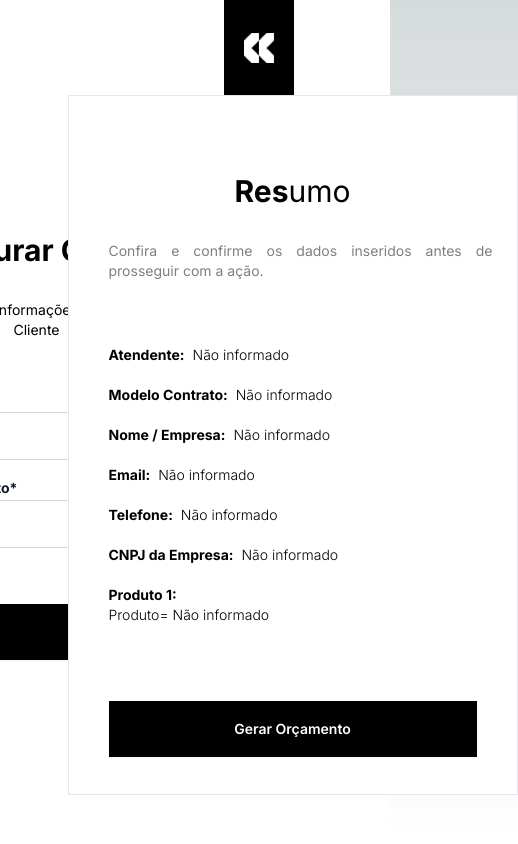
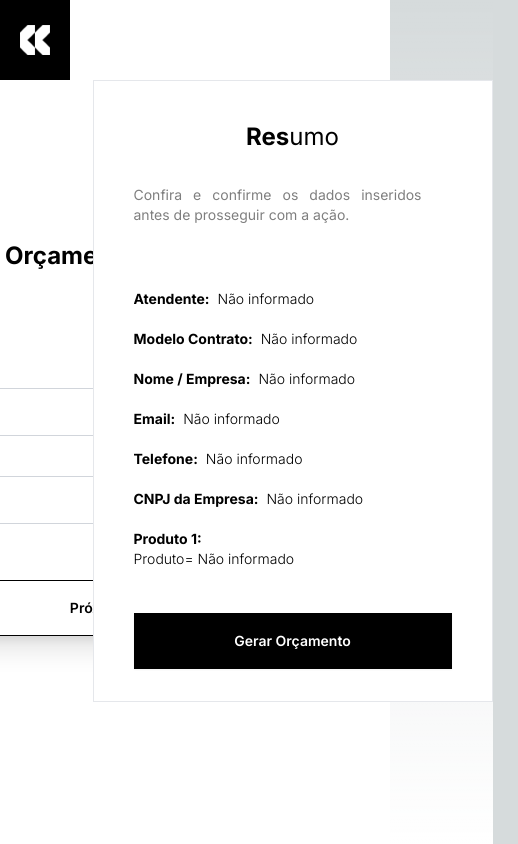
Before and after one commit to joaosilva25/CeltaSystem-Or-amento, a Next.js app: page /area in a window 390 px wide. Shown: the whole page, 518 px wide, since content can reach past the window. Built offline with nearby package versions, Linux system fonts and the light colour scheme; sample sign-in values are in the browser's storage.

Commit message:
feat:new visual adjusts and responsive

```diff
--- a/package.json
+++ b/package.json
@@ -14,6 +14,8 @@
     "@mui/icons-material": "^6.3.1",
     "@mui/lab": "^6.0.0-beta.22",
     "@mui/material": "^6.3.1",
+    "@react-spring/web": "^9.7.5",
+    "motion": "^11.17.0",
     "next": "14.2.3",
     "next-auth": "^4.24.11",
     "react": "^18",
--- a/src/app/area/page.tsx
+++ b/src/app/area/page.tsx
@@ -23,7 +23,7 @@ export default function Area() {
     <main className="bg-white h-screen grid grid-rows-[auto,1fr] grid-cols-2 w-full">
       {/* Header */}
       <header className="col-span-2 p-0">
-        <div className="h-[95px] w-[70px] bg-black p-0 relative left-56 flex items-center justify-center">
+        <div className="h-[80px] w-[70px] bg-black p-0 flex items-center justify-center">
           <Image
             src="/CC_Negativo.png"
             width={30}
--- a/src/app/login/page.tsx
+++ b/src/app/login/page.tsx
@@ -24,7 +24,7 @@ export default function Login() {
     <main className="bg-white h-screen grid grid-rows-[auto,1fr] grid-cols-2 w-full">
       {/* Header */}
       <header className="col-span-2 p-0">
-        <div className="h-[95px] w-[70px] bg-black p-0 relative left-56 flex items-center justify-center">
+        <div className="h-[95px] w-[70px] bg-black p-0 flex items-center justify-center">
           <Image
             src="/CC_Negativo.png"
             width={30}
@@ -33,34 +33,35 @@ export default function Login() {
           />
         </div>
       </header>
-      <div className="h-full flex font-bold justify-center">
-        <div className="flex flex-col gap-6  w-1/2 mt-32">
+      <div className="h-full flex font-bold justify-center items-center">
+        <div className="flex flex-col gap-6 w-1/2">
           <div className="">
-            <h1 className="text-7xl">
+            <h1 className="text-8xl lg:text-[45px]">
               Bem <span className="font-light">Vindo</span>
             </h1>
-            <h5 className="text-justify opacity-50 mt-6">
-              Sistema de Geração de Orçamentos. Organização, Padronização e
-              Controle sobre Propostas
+            <h5 className="text-justify opacity-60 mt-6 text-sm font-light">
+              Sistema de Orçamentos: Organização, Padronização e Controle de
+              Propostas
             </h5>
           </div>
           <div className="mt-10">
-            <label>Código Acesso*</label>
+            <label className="lg:text-sm">Código Acesso*</label>
             <input
               placeholder="Username"
               value={accessCode}
               onChange={(e) => setAcessCode(e.target.value)}
-              className="h-20 block w-full mt-3 bg-transparent px-3 py-1.5 text-base text-gray-900 outline outline-1 -outline-offset-1 outline-gray-300 placeholder:text-gray-400 focus:outline focus:outline-2 focus:-outline-offset-2  sm:text-sm/6"
+              className="lg:h-12 block w-full mt-3 bg-transparent px-3 py-1.5 text-base text-gray-900 outline outline-1 -outline-offset-1 outline-gray-300 placeholder:text-gray-400 focus:outline focus:outline-2 focus:-outline-offset-2  sm:text-sm/6"
             ></input>
           </div>
           <button
             onClick={acessLogin}
-            className="h-20 flex w-full justify-center text-md items-center bg-black px-3 py-1.5 font-semibold text-white shadow-sm hover:bg-black focus-visible:outline mt-8"
+            className="h-12 flex w-full shadow-xl relative top-4
+justify-center  items-center bg-transparent border border-black px-3 py-1.5 text-sm/6 font-semibold text-black hover:bg-black hover:text-white focus-visible:outline"
           >
             Acessar
           </button>
-          <p className="text-center text-red-500">{accessError}</p>
-          <h5 className="text-center mt-8 text-md">
+          <p className="text-center text-red-500 text-sm">{accessError}</p>
+          <h5 className="text-center mt-8 text-md lg:text-sm">
             <span className="font-light">Acesso somente de</span> usuários
             autorizados
           </h5>
@@ -70,8 +71,8 @@ export default function Login() {
         <div className="h-full flex w-3/4 bg-black items-center justify-center">
           <Image
             src="/CC_lockup_1_Negativo.png"
-            width={300}
-            height={300}
+            width={250}
+            height={250}
             alt="Descrição da imagem significativa"
           />
         </div>
--- a/src/components/Resume.tsx
+++ b/src/components/Resume.tsx
@@ -6,6 +6,7 @@ import LoadingButton from "@mui/lab/LoadingButton";
 import SaveIcon from "@mui/icons-material/Save";
 import { AiOutlineLoading } from "react-icons/ai";
 import { OrbitProgress } from "react-loading-indicators";
+import { motion } from "motion/react";
 
 export default function Resume() {
   const context = useContext(MyContext);
@@ -43,22 +44,22 @@ export default function Resume() {
   }
 
   return (
-    <div className="flex items-center flex-col ">
+    <div className="flex items-center flex-col lg:justify-center">
       {showAlert.show && (
         <Alert
           severity={showAlert.severity}
-          className="flex relative bottom-4 w-[450px] mt-10"
+          className="flex relative bottom-4 w-[450px]"
           onClose={closeAlert}
         >
           {showAlert.text}
         </Alert>
       )}
-      <div className="w-[450px] h-[700px]  p-10 bg-white flex justify-center border flex-col items-center gap-10">
+      <div className="w-[400px] lg:h-[600px] p-10 bg-white flex justify-center border flex-col items-center gap-10">
         <div className="w-full ">
-          <h1 className="text-3xl text-center">
+          <h1 className="text-2xl text-center">
             <span className="font-bold">Res</span>umo
           </h1>
-          <p className="opacity-50 text-sm text-justify w-96 mt-8">
+          <p className="opacity-50 text-sm text-justify w-72 mt-8">
             Confira e confirme os dados inseridos antes de prosseguir com a
             ação.
           </p>
@@ -170,7 +171,7 @@ export default function Resume() {
         </div>
         <button
           onClick={requisiton}
-          className="h-14 relative top-10 flex w-full justify-center gap-5 items-center bg-black px-3 py-1.5 text-sm/6 font-semibold text-white shadow-sm hover:bg-black focus-visible:outline"
+          className="h-14 relative top-2 flex w-full justify-center gap-5 items-center bg-black px-3 py-1.5 text-sm/6 font-semibold text-white shadow-sm hover:bg-black focus-visible:outline"
         >
           {loadReqText ? (
             <>
--- a/src/components/forms.tsx
+++ b/src/components/forms.tsx
@@ -2,6 +2,7 @@
 import { Console } from "console";
 import { useEffect, useState, createContext } from "react";
 import { FaDeleteLeft } from "react-icons/fa6";
+import { AnimatePresence, motion } from "motion/react";
 import { IoAddCircle } from "react-icons/io5";
 import Resume from "./Resume";
 import { MyContextType } from "../../types/MyContext";
@@ -27,8 +28,8 @@ export default function FormTemplate() {
     {
       produto: "",
       medidas: "6,06m x 2,44m x 2,59m (20ST)",
-      quantidade: "",
-      valor: "",
+      quantidade: "0",
+      valor: "0",
     },
   ]);
   const [attendent, setAttendent] = useState("");
@@ -37,9 +38,9 @@ export default function FormTemplate() {
   const [email, setEmail] = useState("");
   const [cnpj, setCnpj] = useState("");
   const [telefone, setTelefone] = useState("");
-  const [freteEntrega, setFreteEntrega] = useState("");
-  const [freteRetirada, setFreteRetirada] = useState("");
-  const [periodoMinimo, setPeriodoMinimo] = useState("");
+  const [freteEntrega, setFreteEntrega] = useState("0");
+  const [freteRetirada, setFreteRetirada] = useState("0");
+  const [periodoMinimo, setPeriodoMinimo] = useState("0");
   const [localUtilizacao, setLocalUtilizacao] = useState("");
   const [depositoRetirada, setDepositoRetirada] = useState("");
   const [obs, setObs] = useState("");
@@ -79,19 +80,26 @@ export default function FormTemplate() {
 
   const requisiton = async () => {
     setLoadReqText(true);
-    // if (
-    //   attendent &&
-    //   cliente &&
-    //   email &&
-    //   cnpj &&
-    //   telefone &&
-    //   freteEntrega &&
-    //   freteRetirada &&
-    //   periodoMinimo &&
-    //   localUtilizacao &&
-    //   depositoRetirada &&
-    //   obs
-    // ) {
+    if (
+      attendent &&
+      cliente &&
+      email &&
+      cnpj &&
+      telefone &&
+      freteEntrega &&
+      freteRetirada &&
+      periodoMinimo &&
+      localUtilizacao &&
+      depositoRetirada &&
+      obs
+    ) {
+      let filterProducts = prodInputs.filter(
+        (produto) =>
+          produto.produto.trim() !== "" &&
+          produto.quantidade.trim() !== "" &&
+          produto.valor.trim() !== "" &&
+          produto.medidas.trim() !== ""
+      );
       const req = await fetch(
         "https://n8n-zgewg-u14829.vm.elestio.app/webhook-test/ccc9cfa3-6a89-47cf-b03c-51c86e2fd3a7",
         {
@@ -112,7 +120,7 @@ export default function FormTemplate() {
             LocalUtilizacao: `${localUtilizacao}`,
             DepositoRetirada: `${depositoRetirada}`,
             Obs: `${obs}`,
-          Produtos: prodInputs.map((input) => ({
+            Produtos: filterProducts.map((input) => ({
               Produto: input.produto,
               Quantidade: input.quantidade,
               Valor: input.valor,
@@ -134,13 +142,13 @@ export default function FormTemplate() {
           show: true,
         });
       }
-    // } else {
-    //   setShowAlert({
-    //     severity: "error",
-    //     text: "Preencha os campos para gerar Orçamento",
-    //     show: true,
-    //   });
-    // }
+    } else {
+      setShowAlert({
+        severity: "error",
+        text: "Preencha os campos para gerar Orçamento",
+        show: true,
+      });
+    }
     setLoadReqText(false);
   };
 
@@ -173,6 +181,7 @@ export default function FormTemplate() {
             value={modalOrder}
             onChange={(e) => setModalOrder(e.target.value)}
           >
+            <option value="">Selecione...</option>
             <option value="Reefer20">Reefer 20</option>
             <option value="Reefer40">Reefer 40</option>
             <option value="Dry / Modular">Dry / Modular</option>
@@ -269,6 +278,7 @@ export default function FormTemplate() {
                   handleInputChange(index, "medidas", e.target.value)
                 }
               >
+                <option value="">Selecione...</option>
                 <option value="6,06m x 2,44m x 2,59m (20ST)">
                   6,06m x 2,44m x 2,59m (20ST)
                 </option>
@@ -387,8 +397,9 @@ export default function FormTemplate() {
             Observação
           </label>
           <textarea
-            className="mb-4 h-12 block w-full bg-transparent px-3 py-1.5 text-base text-gray-900 outline outline-1 -outline-offset-1 outline-gray-300 placeholder:text-gray-400 focus:outline focus:outline-2 focus:-outline-offset-2 sm:text-sm/6"
+            className="mb-4 block w-full resize-none bg-transparent px-3 py-1.5 text-base text-gray-900 outline outline-1 -outline-offset-1 outline-gray-300 placeholder:text-gray-400 focus:outline focus:outline-2 focus:-outline-offset-2 sm:text-sm/6"
             value={obs}
+            rows={5}
             onChange={(e) => setObs(e.target.value)}
           ></textarea>
         </>
@@ -445,7 +456,13 @@ export default function FormTemplate() {
       }}
     >
       <div className="flex justify-center">
-        <div className="w-[500px] h-full flex justify-center  flex-col items-center">
+        <motion.div
+          key={tabs[activeTab].index}
+          initial={{ x: 200, opacity: 0 }}
+          animate={{ x: 0, opacity: 1, transition: { duration: 0.4 } }}
+          exit={{ x: -200, opacity: 0 }}
+        >
+          <div className="w-[450px] h-full flex justify-center flex-col items-center">
             {/* Abas de navegação */}
             <div className="flex space-x-4 mb-6 w-full">
               {/* {tabs.map((tab, index) => (
@@ -459,26 +476,24 @@ export default function FormTemplate() {
                     ))} */}
 
               <div className="flex w-full items-center justify-between">
-              <h1 className="text-3xl font-bold">{tabs[activeTab].title}</h1>
+                <h1 className="text-2xl font-bold">{tabs[activeTab].title}</h1>
                 <h4 className="text-xl">
                   {tabs[activeTab].index} /{" "}
                   <span className="font-bold">{tabs.length}</span>
                 </h4>
               </div>
             </div>
-          <div className="w-full bg-transparent flex justify-between text-sm">
+            <div className="w-full bg-transparent flex gap-4 text-sm pb-4">
               {tabs.map((tab, index) => (
                 <button
                   key={index}
                   onClick={() => setActiveTab(index)}
-                className={`w-42 p-2 ${
+                  className={`bg-black h-3 w-3 rounded-full ${
                     activeTab === index
-                    ? "bg-black text-white font-bold"
-                    : "bg-transparent text-black"
+                      ? "bg-black rounded-none text-white font-bold"
+                      : "bg-gray-200 text-black"
                   }`}
-              >
-                {tab.title}
-              </button>
+                ></button>
               ))}
             </div>
 
@@ -487,12 +502,14 @@ export default function FormTemplate() {
               method="POST"
               onSubmit={(e) => e.preventDefault()}
             >
-            <div className="max-h-[600px]">{tabs[activeTab].content}</div>
+              <div className="max-h-[400px]">{tabs[activeTab].content}</div>
             </form>
             <div className="mt-2 py-12 w-full">
               <button
                 onClick={() => next()}
-              className="h-14 flex w-full justify-center  items-center bg-black px-3 py-1.5 text-sm/6 font-semibold text-white shadow-sm hover:bg-black focus-visible:outline"
+                className="h-14 flex w-full shadow-xl
+
+justify-center  items-center bg-transparent border border-black px-3 py-1.5 text-sm/6 font-semibold text-black hover:bg-black hover:text-white focus-visible:outline"
               >
                 Próximo
               </button>
@@ -520,6 +537,7 @@ export default function FormTemplate() {
                     </div>
                 </div> */}
           </div>
+        </motion.div>
       </div>
       <Resume />
     </MyContext.Provider>
--- a/tailwind.config.ts
+++ b/tailwind.config.ts
@@ -7,6 +7,11 @@ const config: Config = {
     "./src/app/**/*.{js,ts,jsx,tsx,mdx}",
   ],
   theme: {
+    screens: {
+      sm: "640px",
+      md: "768px",
+      lg: "1024px",
+    },
     extend: {
       backgroundImage: {
         "gradient-radial": "radial-gradient(var(--tw-gradient-stops))",
```
Also changed, not shown: 1 other file (tests, documents, lock files or other folders). Lines whose indentation alone changed are shown as unchanged.
